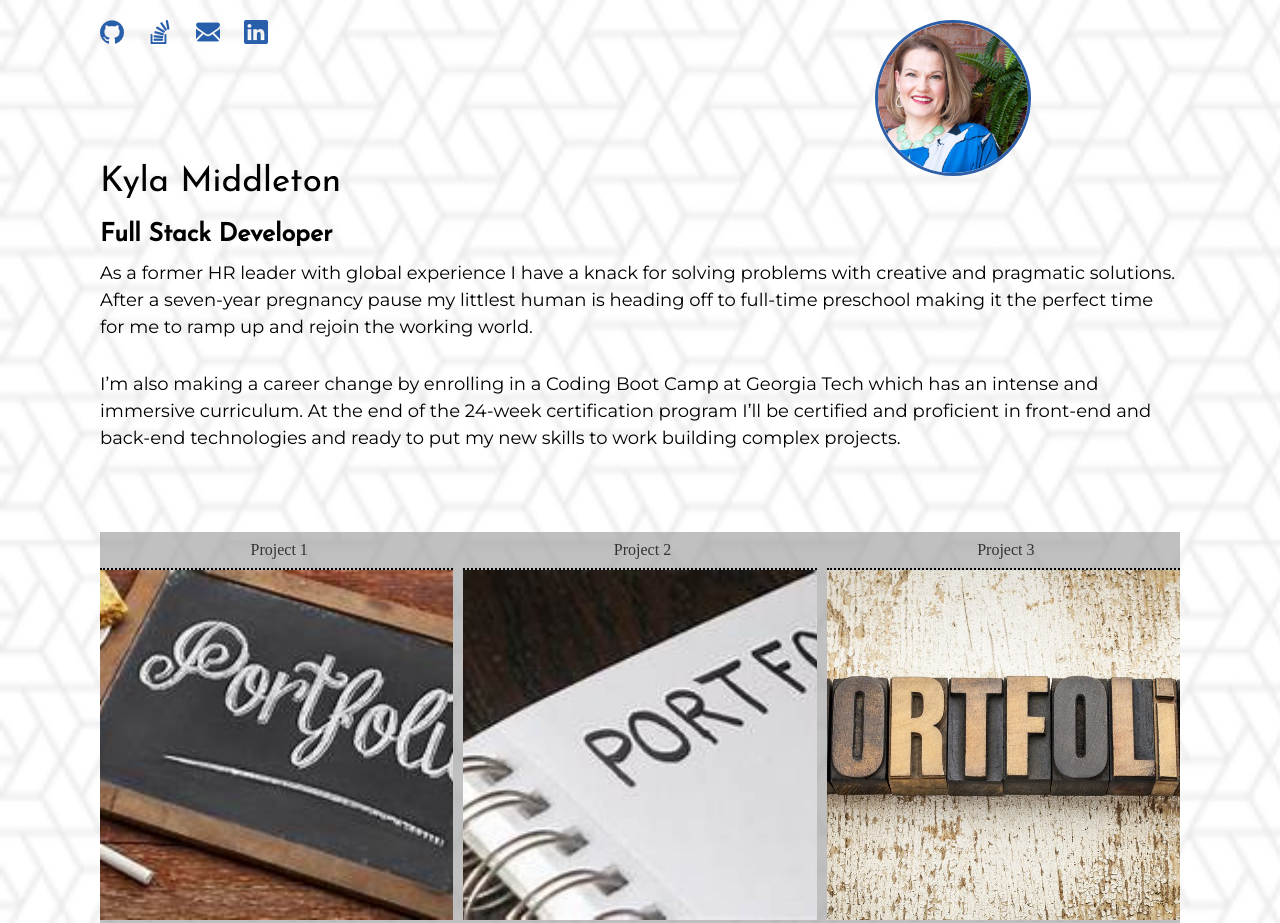
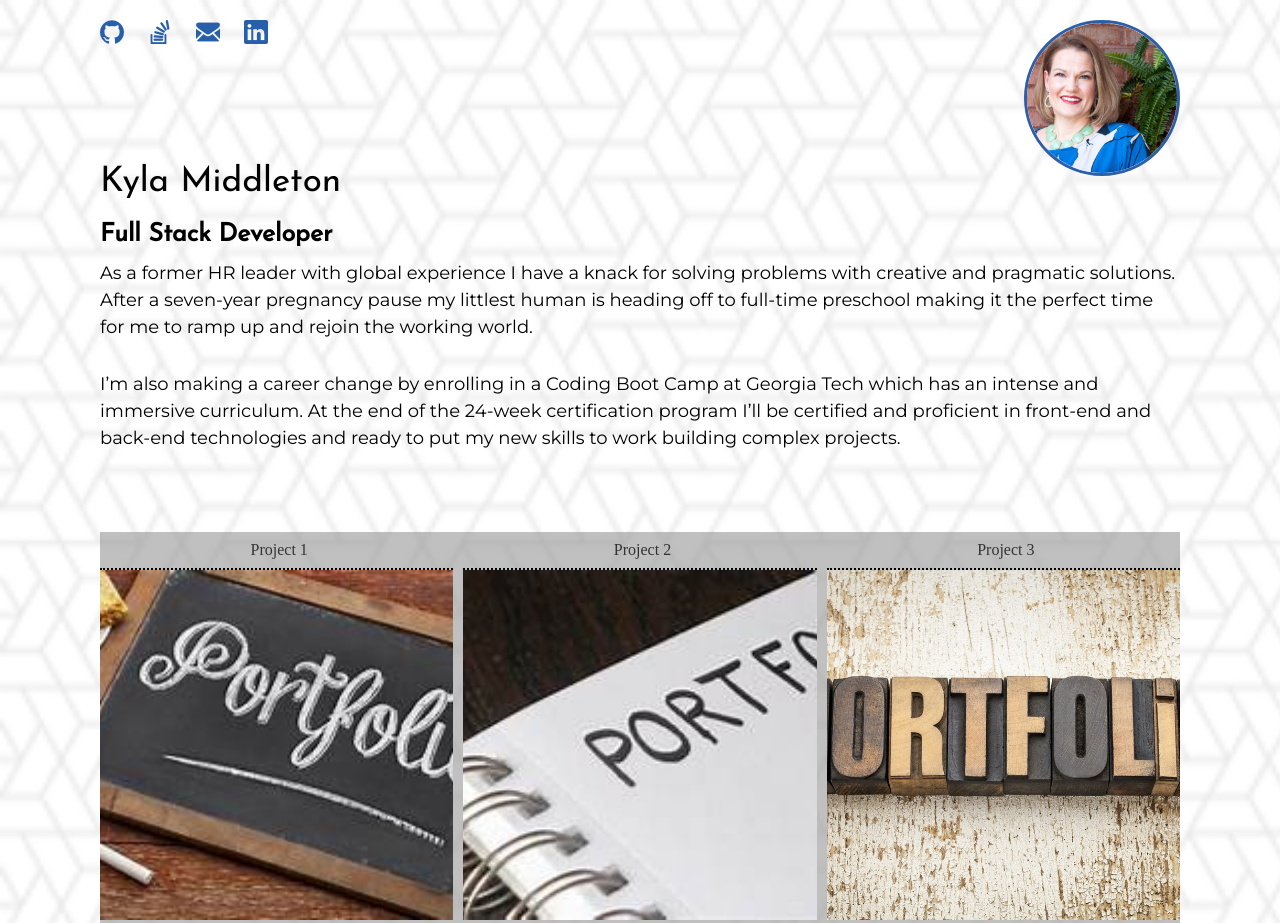
Before and after one commit to kymiddleton/Portfolio_Wk4, a plain HTML site: page index.html in a window 1280 px wide. Shown: the top 923 px of the page. Drawn offline with Linux system fonts and the light colour scheme.

Commit message:
Updated profile pic positioning

```diff
--- a/style.css
+++ b/style.css
@@ -172,7 +172,7 @@ footer {
 
     .ProfilePic {
         position: absolute;
-        left: 875px;
+        left: 80%;
         top: 20px;
         z-index: 2;
     }
@@ -188,5 +188,4 @@ footer {
     .image {
         height: 350px;
     }
-
 }
```
